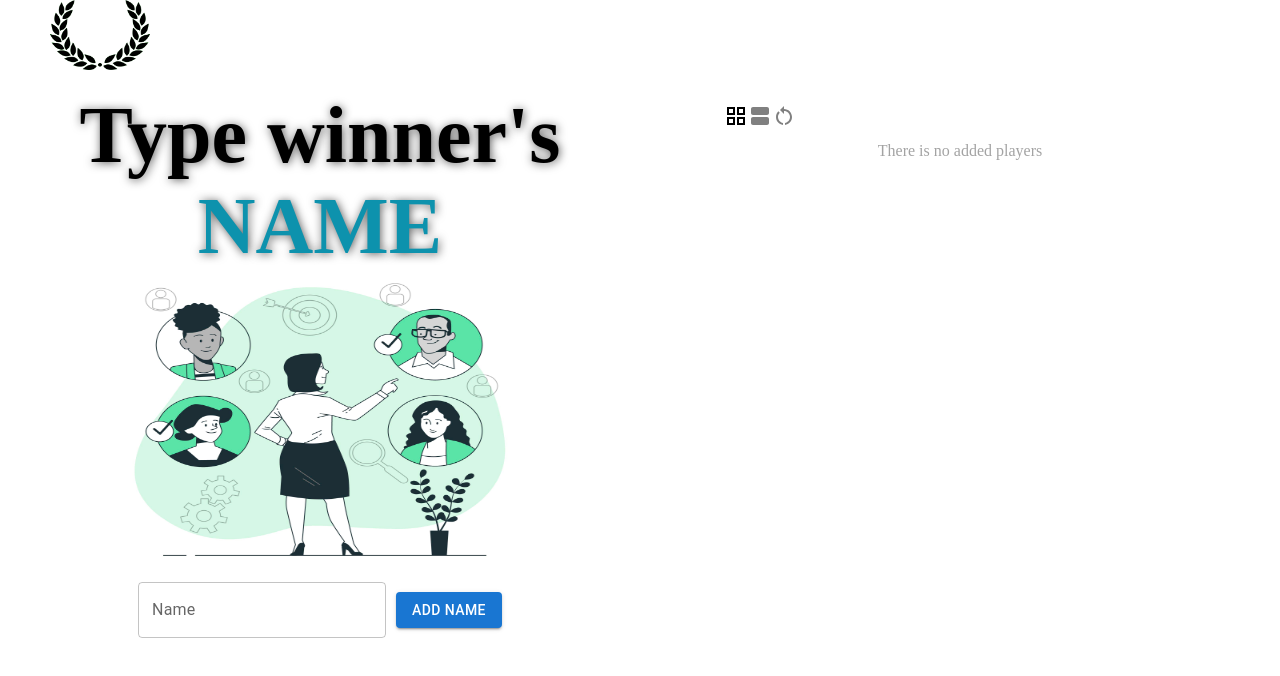
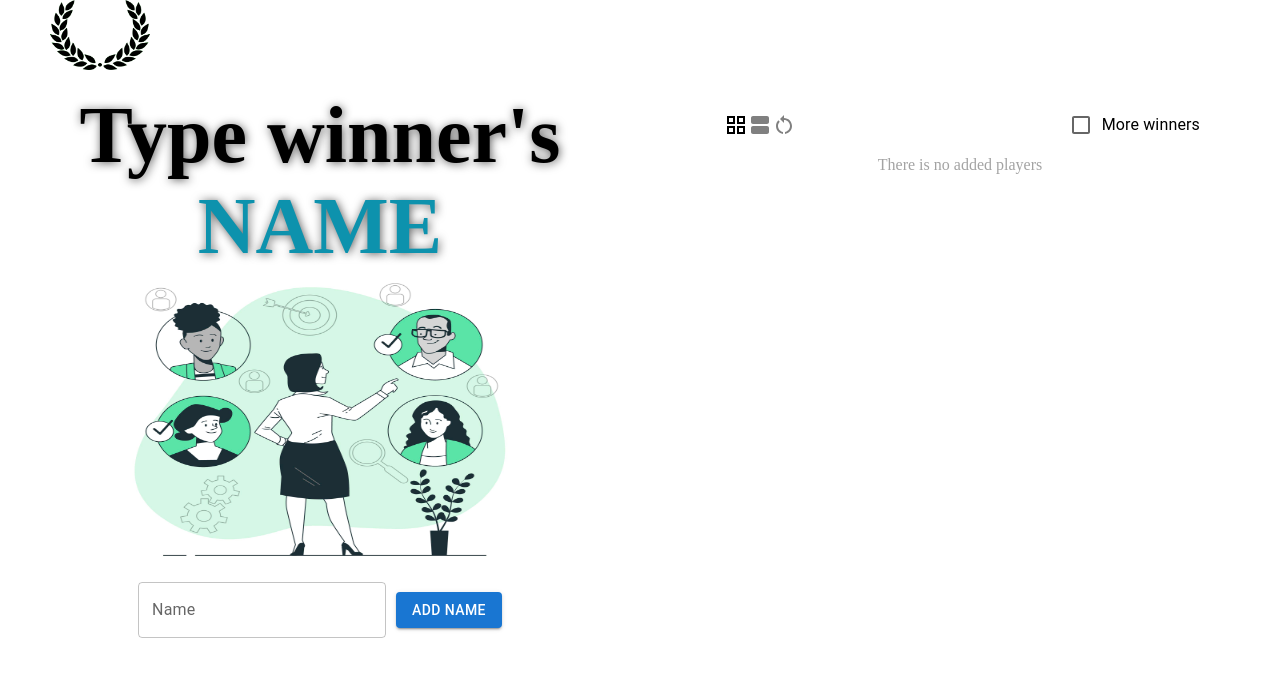
Before and after one commit to bajdster/React_Competition, a React (Create React App) app in the folder react-competition/: page / in a window 1280 px wide. Shown: the top 676 px of the page. Built offline with nearby package versions, Linux system fonts and the light colour scheme; a web font is replaced by a local one.

Commit message:
Added tooltips

```diff
--- a/react-competition/package.json
+++ b/react-competition/package.json
@@ -17,6 +17,7 @@
     "react-dom": "^18.2.0",
     "react-redux": "^8.1.1",
     "react-scripts": "5.0.1",
+    "react-tooltip": "^5.18.1",
     "redux": "^4.2.1",
     "web-vitals": "^2.1.4"
   },
--- a/react-competition/src/components/Players.js
+++ b/react-competition/src/components/Players.js
@@ -4,8 +4,9 @@ import ViewAgendaIcon from '@mui/icons-material/ViewAgenda';
 import { useSelector, useDispatch } from 'react-redux';
 import classes from "./Players.module.scss"
 import Player from "./Player"
-import { Button } from '@mui/material';
+import { Button, Checkbox, FormControlLabel } from '@mui/material';
 import RestartAltIcon from '@mui/icons-material/RestartAlt';
+import {Tooltip} from 'react-tooltip'
 
 import { compActions } from '../store/comp-slice';
 
@@ -90,31 +91,41 @@ const Players = (props) => {
 
     const resetCompetition = () =>
     {
-      const confirm = window.confirm("Do you want to reset competition?")
-      if(confirm) dispatch(compActions.resetState())
+      if(players.length > 0)
+      {
+        const confirm = window.confirm("Do you want to reset competition?")
+        if(confirm) dispatch(compActions.resetState())
+
+      }
     }
 
   return (
   <div className={classes.playersBox}>
         <div className={classes.playersOptions}>
-            <GridViewIcon onClick={viewChange} sx={{color: agendaView ? "grey":"black",
+        <div className={classes.leftOptions}>
+            <Tooltip id="grid"/>
+            <GridViewIcon data-tooltip-id="grid" data-tooltip-content="Grid View" onClick={viewChange} sx={{color: agendaView ? "grey":"black",
             '&:hover':  {
                 backgroundColor: 'transparent',
                 color: 'black',
                 cursor: 'pointer',
               }}}/>
-            <ViewAgendaIcon onClick={viewChange} sx={{color: agendaView ? "black":"grey",
+             <Tooltip id="agenda"/>
+            <ViewAgendaIcon data-tooltip-id="agenda" data-tooltip-content="Agenda View" onClick={viewChange} sx={{color: agendaView ? "black":"grey",
             '&:hover':  {
                 backgroundColor: 'transparent',
                 color: 'black',
                 cursor: 'pointer',
               }}}/>
-              <RestartAltIcon sx={{color:"grey",
+              <Tooltip id="reset"/>
+              <RestartAltIcon data-tooltip-id="reset" data-tooltip-content="Reset players" sx={{color:"grey",
             '&:hover':  {
                 backgroundColor: 'transparent',
                 color: 'black',
                 cursor: 'pointer',
               }}} onClick = {resetCompetition}/>
+          </div>
+              <FormControlLabel control={<Checkbox />} label="More winners"/>
         </div>
       <div className={classes.players}>
         {players.length> 0 ? props.names.map((name, index)=>
--- a/react-competition/src/components/Players.module.scss
+++ b/react-competition/src/components/Players.module.scss
@@ -46,6 +46,17 @@
     {
         padding-left:20px;
         width:80%;
+        display: flex;
+        align-items: center;justify-content: space-between;
+
+
+
+        .leftOptions
+        {
+            display: flex;
+            align-items: center;
+            justify-content: center;
+        }
     }
 
     p
```
Also changed, not shown: 1 other file (tests, documents, lock files or other folders).
